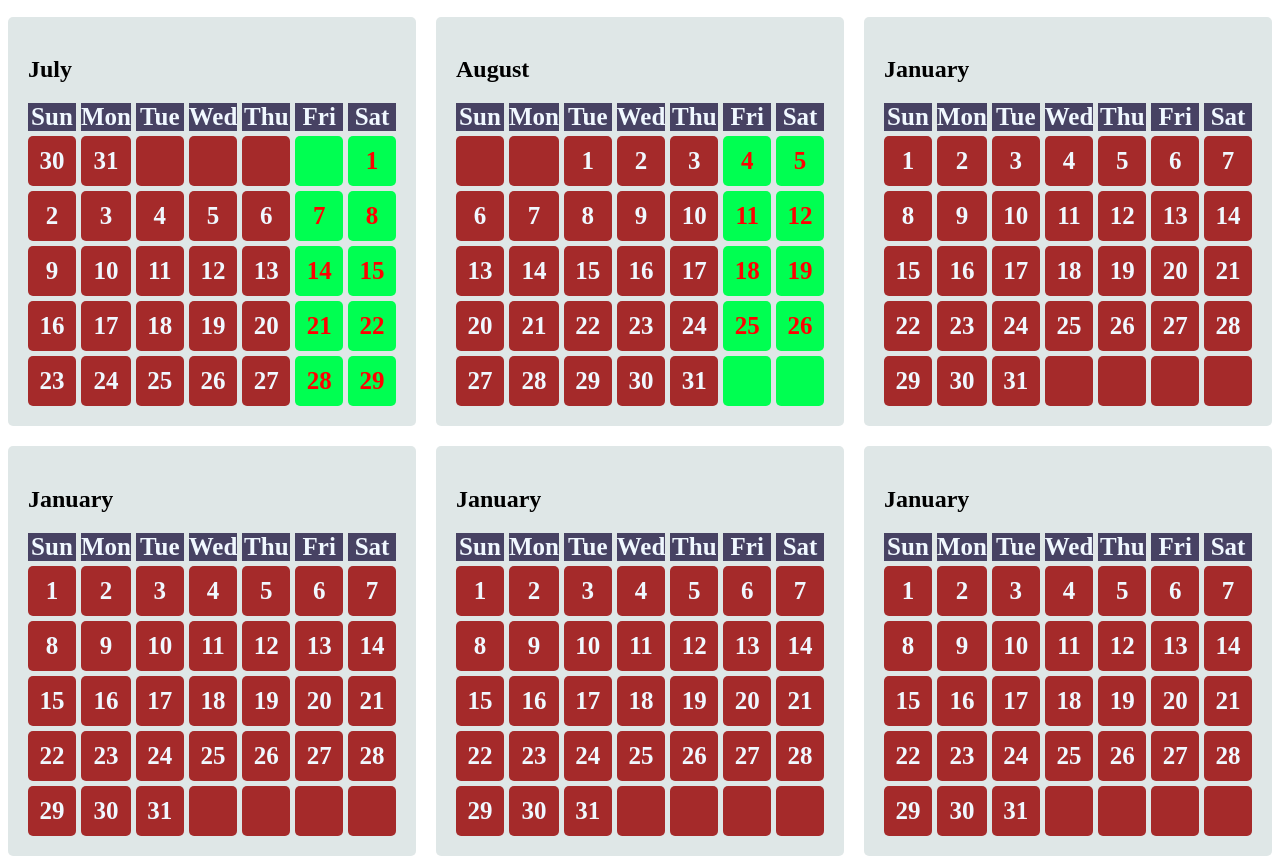
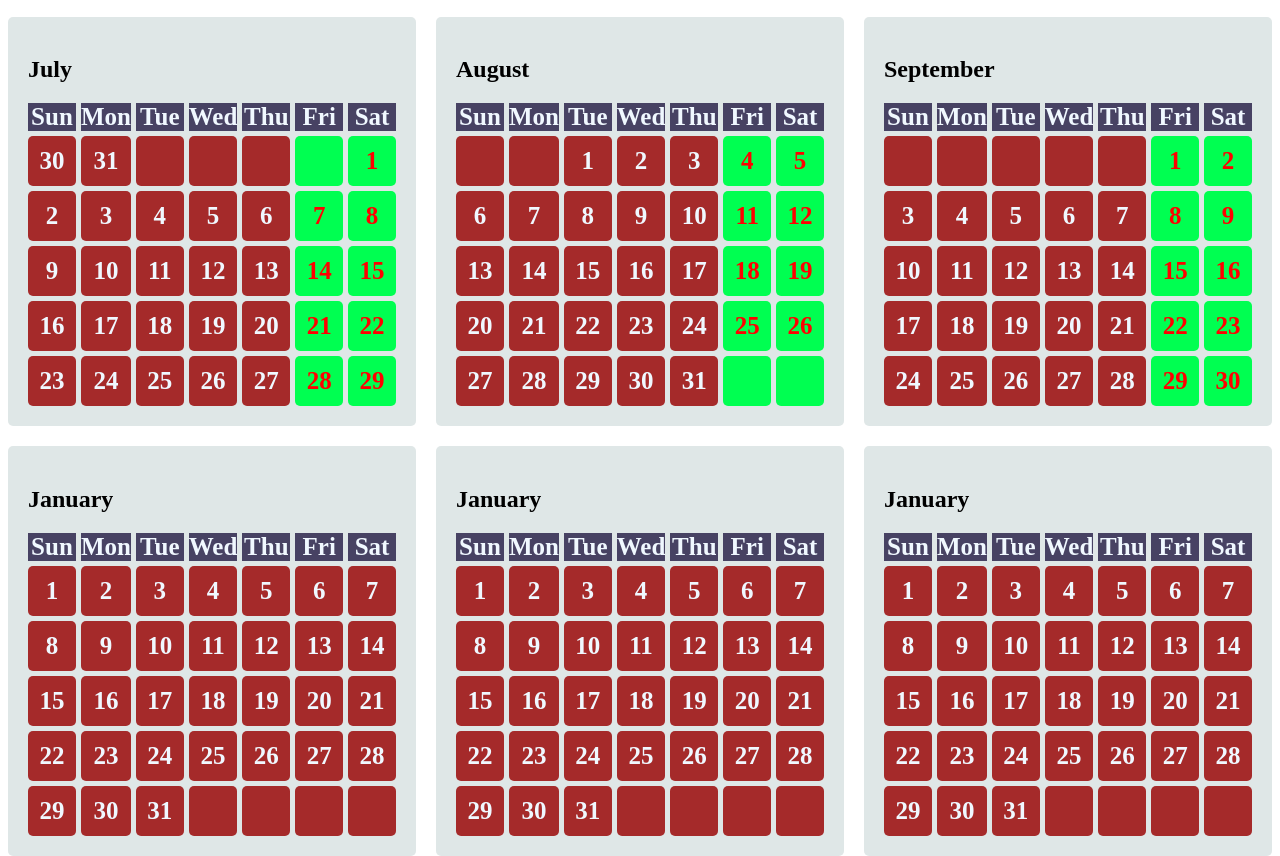
Before and after one commit to rhsabbir1/calendar-2023, a plain HTML site: page index.html in a window 1280 px wide. Shown: the part 925-1781 px from the top of the page. Drawn offline with Linux system fonts and the light colour scheme.

Commit message:
September month added

```diff
--- a/index.html
+++ b/index.html
@@ -392,7 +392,7 @@
             </div>
         </div>
         <div class="month-and-date">
-            <h2>January</h2>
+            <h2>September</h2>
             <div class="month">
                 <div class="day">Sun</div>
                 <div class="day">Mon</div>
@@ -401,41 +401,42 @@
                 <div class="day">Thu</div>
                 <div class="day">Fri</div>
                 <div class="day">Sat</div>
-                <div class="date">1</div>
-                <div class="date">2</div>
+                <div class="date"></div>
+                <div class="date"></div>
+                <div class="date"></div>
+                <div class="date"></div>
+                <div class="date"></div>
+                <div class="date holy-day">1</div>
+                <div class="date holy-day">2</div>
                 <div class="date">3</div>
                 <div class="date">4</div>
                 <div class="date">5</div>
                 <div class="date">6</div>
                 <div class="date">7</div>
-                <div class="date">8</div>
-                <div class="date">9</div>
+                <div class="date holy-day">8</div>
+                <div class="date holy-day">9</div>
                 <div class="date">10</div>
                 <div class="date">11</div>
                 <div class="date">12</div>
                 <div class="date">13</div>
                 <div class="date">14</div>
-                <div class="date">15</div>
-                <div class="date">16</div>
+                <div class="date holy-day">15</div>
+                <div class="date holy-day">16</div>
                 <div class="date">17</div>
                 <div class="date">18</div>
                 <div class="date">19</div>
                 <div class="date">20</div>
                 <div class="date">21</div>
-                <div class="date">22</div>
-                <div class="date">23</div>
+                <div class="date holy-day">22</div>
+                <div class="date holy-day">23</div>
                 <div class="date">24</div>
                 <div class="date">25</div>
                 <div class="date">26</div>
                 <div class="date">27</div>
                 <div class="date">28</div>
-                <div class="date">29</div>
-                <div class="date">30</div>
-                <div class="date">31</div>
-                <div class="date"></div>
-                <div class="date"></div>
-                <div class="date"></div>
-                <div class="date"></div>
+                <div class="date holy-day">29</div>
+                <div class="date holy-day">30</div>
+
             </div>
         </div>
         <div class="month-and-date">
```
